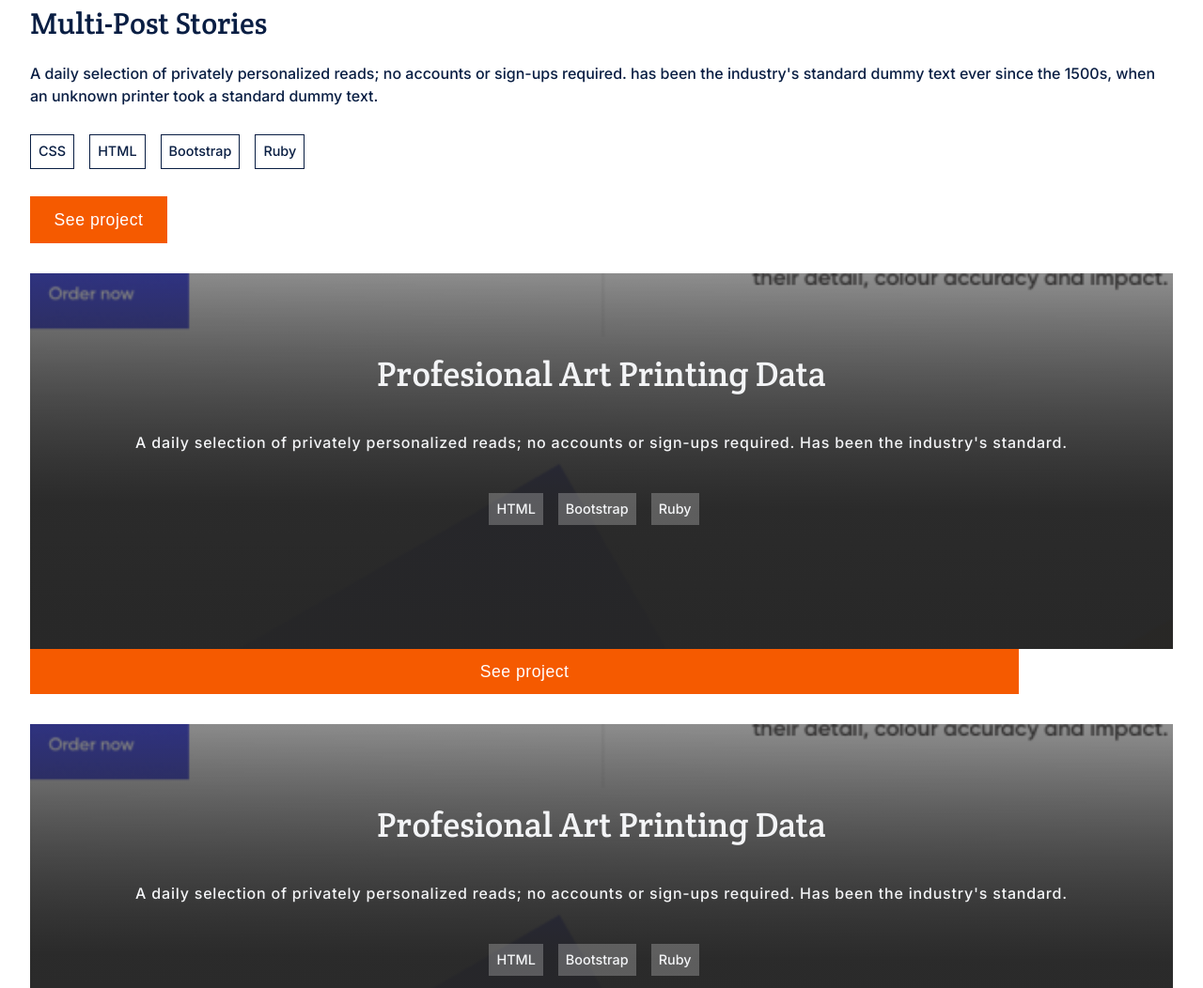
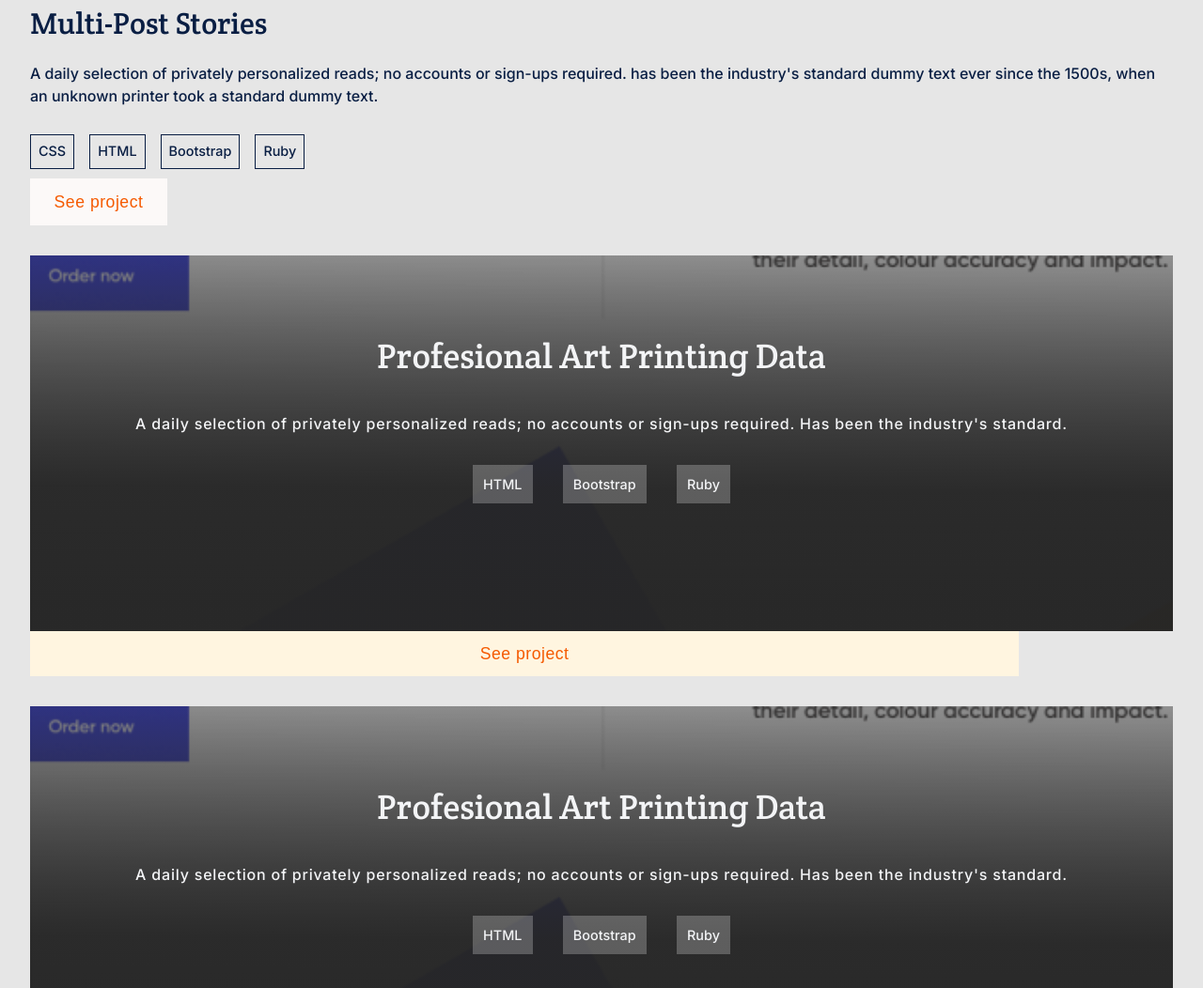
Before and after one commit to aradradev/abdulsportfolio, a plain HTML site: page index.html in a window 1280 px wide. Shown: the part 1450-2502 px from the top of the page at 94% size. Drawn offline with Linux system fonts and the light colour scheme; a web font is replaced by a local one.

Commit message:
Update a style

```diff
--- a/index.html
+++ b/index.html
@@ -54,7 +54,7 @@
         </section>
 
         <section class="main">
-            <h1 class="top-title">My Recent Works</h1>
+            <h2 class="top-title">My Recent Works</h2>
             <div class="line"></div>
             <div class="cards">
                 <div class="card">
@@ -62,10 +62,12 @@
                     <h2>Multi-Post Stories</h2>
                     <p>A daily selection of privately personalized reads; no accounts or sign-ups required. has been the industry's standard dummy text ever since the 1500s, when an unknown printer took a standard dummy text.</p>
                     <div class="row-skills">
-                        <p>CSS</p>
-                        <p>HTML</p>
-                        <p>Bootstrap</p>
-                        <p>Ruby</p>
+                        <ul>
+                            <li>CSS</li>
+                            <li>HTML</li>
+                            <li>Bootstrap</li>
+                            <li>Ruby</li>
+                        </ul>
                     </div>
                     <button type="submit">See project</button>
                 </div>
@@ -78,9 +80,11 @@
                         <p>A daily selection of privately personalized reads; no accounts or sign-ups required. Has been the industry's standard.</p>
                     </div>
                     <div class="row-card-skills">
-                        <p>HTML</p>
-                        <p>Bootstrap</p>
-                        <p>Ruby</p>
+                        <ul>
+                            <li>HTML</li>
+                            <li>Bootstrap</li>
+                            <li>Ruby</li>
+                        </ul>
                     </div>
                 </div>
             </div>
@@ -92,9 +96,11 @@
                         <p>A daily selection of privately personalized reads; no accounts or sign-ups required. Has been the industry's standard.</p>
                     </div>
                     <div class="row-card-skills">
-                        <p>HTML</p>
-                        <p>Bootstrap</p>
-                        <p>Ruby</p>
+                        <ul>
+                            <li>HTML</li>
+                            <li>Bootstrap</li>
+                            <li>Ruby</li>
+                        </ul>
                     </div>
                 </div>
             </div>
@@ -106,9 +112,11 @@
                         <p>A daily selection of privately personalized reads; no accounts or sign-ups required. Has been the industry's standard.</p>
                     </div>
                     <div class="row-card-skills">
-                        <p>HTML</p>
-                        <p>Bootstrap</p>
-                        <p>Ruby</p>
+                        <ul>
+                            <li>HTML</li>
+                            <li>Bootstrap</li>
+                            <li>Ruby</li>
+                        </ul>
                     </div>
                 </div>
             </div>
@@ -120,9 +128,11 @@
                         <p>A daily selection of privately personalized reads; no accounts or sign-ups required. Has been the industry's standard.</p>
                     </div>
                     <div class="row-card-skills">
-                        <p>HTML</p>
-                        <p>Bootstrap</p>
-                        <p>Ruby</p>
+                        <ul>
+                            <li>HTML</li>
+                            <li>Bootstrap</li>
+                            <li>Ruby</li>
+                        </ul>
                     </div>
                 </div>
             </div>
@@ -134,9 +144,11 @@
                         <p>A daily selection of privately personalized reads; no accounts or sign-ups required. Has been the industry's standard.</p>
                     </div>
                     <div class="row-card-skills">
-                        <p>HTML</p>
-                        <p>Bootstrap</p>
-                        <p>Ruby</p>
+                        <ul>
+                            <li>HTML</li>
+                            <li>Bootstrap</li>
+                            <li>Ruby</li>
+                        </ul>
                     </div>
                 </div>
             </div>
@@ -148,9 +160,11 @@
                         <p>A daily selection of privately personalized reads; no accounts or sign-ups required. Has been the industry's standard.</p>
                     </div>
                     <div class="row-card-skills">
-                        <p>HTML</p>
-                        <p>Bootstrap</p>
-                        <p>Ruby</p>
+                        <ul>
+                            <li>HTML</li>
+                            <li>Bootstrap</li>
+                            <li>Ruby</li>
+                        </ul>
                     </div>
                 </div>
             </div>
@@ -159,7 +173,7 @@
 
         <section class="about base">
             <div class="title title-about">
-                <h1 class="big-title big-title-about">About me</h1>
+                <h2 class="big-title big-title-about">About me</h2>
                 <div class="details details-about">
                     <p>Hello I’m a software developer! I can help you build a product , feature or website Look through some of my work and experience! If you like what you see and have a project you need coded, don’t hesitate to contact me.</p>
                 </div>
@@ -177,31 +191,37 @@
                     <img src="images/Rectangle 55.png" alt="Skills about Reactangle">
                     <h5>Language</h5>
                 </div>
-                <p>JavaScript</p>
-                <p>Ruby</p>
-                <p>HTML</p>
-                <p>CSS</p>
+                <ul>
+                    <li>JavaScript</li>
+                    <li>Ruby</li>
+                    <li>HTML</li>
+                    <li>CSS</li>
+                </ul>
             </div>
             <div class="skills-column">
                 <div class="title-skill">
                     <img src="images/Rectangle 56@2x.png" alt="Skills about Reactangle">
                     <h5>Frameworks</h5>
                 </div>
-                <p>React.js</p>
-                <p>Ruby on Rails</p>
-                <p>RSpec</p>
-                <p>Capybara</p>
+                <ul>
+                    <li>React.js</li>
+                    <li>Ruby on Rails</li>
+                    <li>RSpec</li>
+                    <li>Capybara</li>
+                </ul>
             </div>
             <div class="skills-column">
                 <div class="title-skill">
                     <img src="images/Rectangle 57.png" alt="Skills about Reactangle">
                     <h5>Skills</h5>
                 </div>
-                <p>Database Management</p>
-                <p>Version Control</p>
-                <p>CLI</p>
-                <p>API Design</p>
-                <p>Web Development</p>
+                <ul>
+                    <li>Database Management</li>
+                    <li>Version Control</li>
+                    <li>CLI</li>
+                    <li>API Design</li>
+                    <li>Web Development</li>
+                </ul>
             </div>
         </div>
 
--- a/style.css
+++ b/style.css
@@ -11,6 +11,10 @@
   --Button-color-BG: rgba(255, 255, 255, 0.24);
 }
 
+html {
+  scroll-behavior: smooth;
+}
+
 * {
   margin: 0;
   padding: 0;
@@ -21,7 +25,7 @@
 }
 
 body {
-  min-width: 100%;
+  width: 100%;
   height: 100vh;
   font-size: 20px;
   font-family: 'Inter', sans-serif;
@@ -110,7 +114,7 @@ a {
 }
 
 .main {
-  background-color: var(--White-color);
+  background-color: var(--Background-main);
   width: 100%;
   min-height: 100vh;
   padding: 3rem 0;
@@ -160,14 +164,14 @@ a {
   margin-bottom: 1.2rem;
 }
 
-.row-skills {
+.row-skills ul {
   display: flex;
   flex-direction: row;
   align-items: flex-start;
   padding: 10px 0;
 }
 
-.row-skills p {
+.row-skills li {
   display: flex;
   align-items: flex-start;
   font-size: 0.9rem;
@@ -199,20 +203,28 @@ a {
   align-items: center;
 }
 
-.row-card-skills p {
+.row-card-skills ul {
   display: flex;
   align-items: flex-start;
+  flex-direction: row;
   font-size: 0.9rem;
   font-weight: 500;
   line-height: 1.3;
-  margin-right: 1rem;
-  padding: 0.5rem;
-  background: rgba(255, 255, 255, 0.24);
+  margin: 1rem;
   border: none;
   transition: 0.7s;
 }
 
-.row-skills p:hover {
+.row-card-skills ul li {
+  padding: 0.7rem;
+  margin: 1rem;
+  text-align: center;
+  background: rgba(255, 255, 255, 0.24);
+  transition: 0.7s;
+}
+
+.row-skills li:hover,
+.row-card-skills li:hover {
   background: var(--Text-color-main);
   color: var(--White-color);
   cursor: pointer;
@@ -220,8 +232,8 @@ a {
 
 button {
   padding: 0.8rem 1.6rem;
-  color: var(--White-color);
-  background: var(--Orange-color);
+  background-color: hsl(15, 33%, 98%);
+  color: var(--Orange-color);
   font-size: 1.1rem;
   line-height: 1.4;
   display: flex;
@@ -229,6 +241,27 @@ button {
   letter-spacing: 0.03em;
   gap: 0.5rem;
   border: none;
+  transition: 0.7s;
+}
+
+.btn {
+  background-color: hsl(40, 100%, 94%);
+  color: var(--Orange-color);
+  font-size: 1.1rem;
+  display: flex;
+  align-items: center;
+  justify-content: center;
+  border: none;
+  min-width: 82.2%;
+  height: 48px;
+  margin: 0 2rem 2rem;
+  transition: 0.7s;
+}
+
+button:hover,
+.btn:hover {
+  color: var(--White-color);
+  background: var(--Orange-color);
 }
 
 .cards-container {
@@ -251,27 +284,6 @@ button {
   font-weight: 400;
   font-size: 2.3rem;
   line-height: 1.5;
-}
-
-.row-card-skills {
-  display: flex;
-  flex-direction: row;
-  align-items: flex-start;
-  padding: 10px 0;
-  margin: 2rem 0;
-}
-
-.btn {
-  color: var(--White-color);
-  background: var(--Orange-color);
-  font-size: 1.1rem;
-  display: flex;
-  align-items: center;
-  justify-content: center;
-  border: none;
-  min-width: 82.2%;
-  height: 48px;
-  margin: 0 2rem 2rem;
 }
 
 .about {
@@ -304,9 +316,13 @@ button {
   min-height: 100vh;
   padding-top: 5rem;
   background: var(--Black-color);
+  display: flex;
+  flex-direction: column;
+  align-items: center;
+  justify-content: center;
 }
 
-.skills-column {
+.skills-column ul {
   display: grid;
   grid-template-rows: 1fr;
   gap: 2rem;
@@ -319,11 +335,16 @@ button {
   display: flex;
   flex-direction: row;
   align-items: center;
-  justify-content: center;
-  gap: 0.7rem;
+  gap: 1rem;
+}
+
+.title-skill img {
+  display: flex;
+  align-items: center;
 }
 
 .title-skill h5 {
+  margin: 1.2rem 1rem;
   font-family: 'Meera Inimai', sans-serif;
   font-weight: 700;
   font-size: 2rem;
```
Also changed, not shown: images/Vector@2x.png (added).
